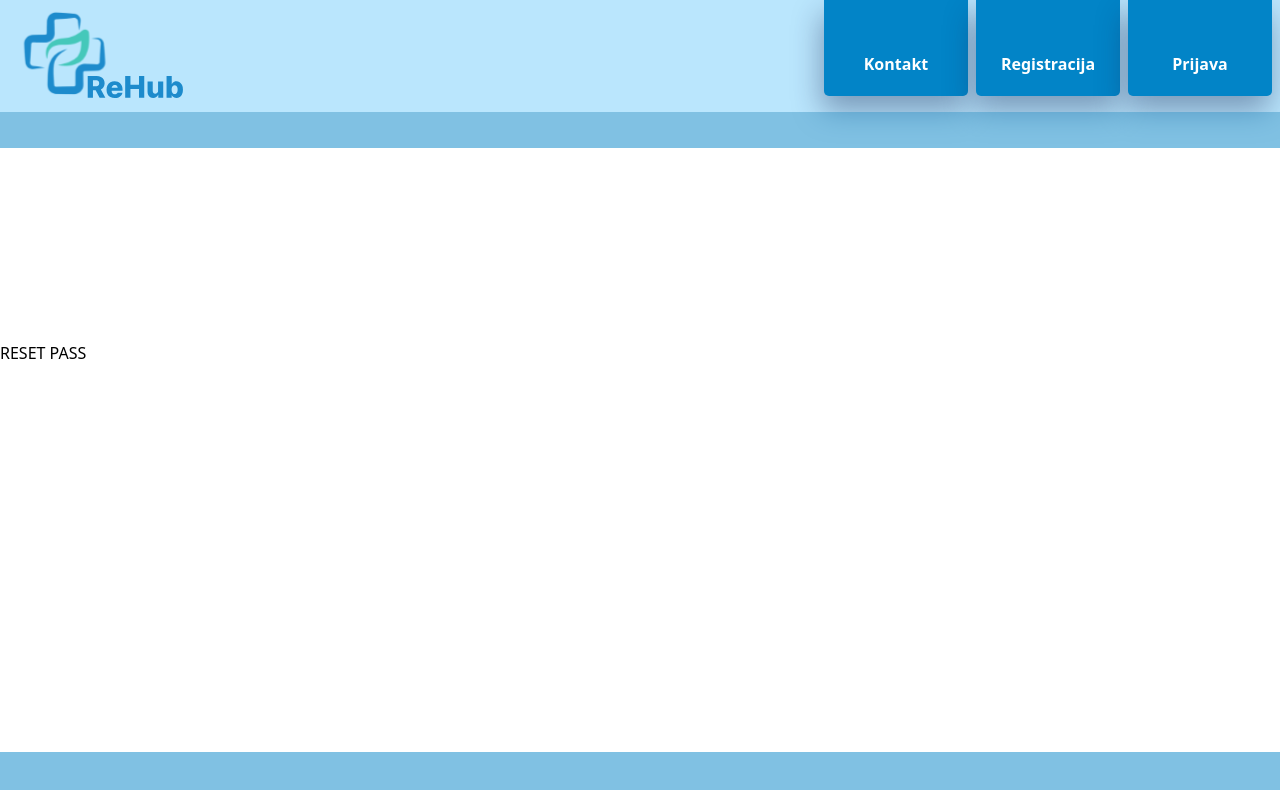
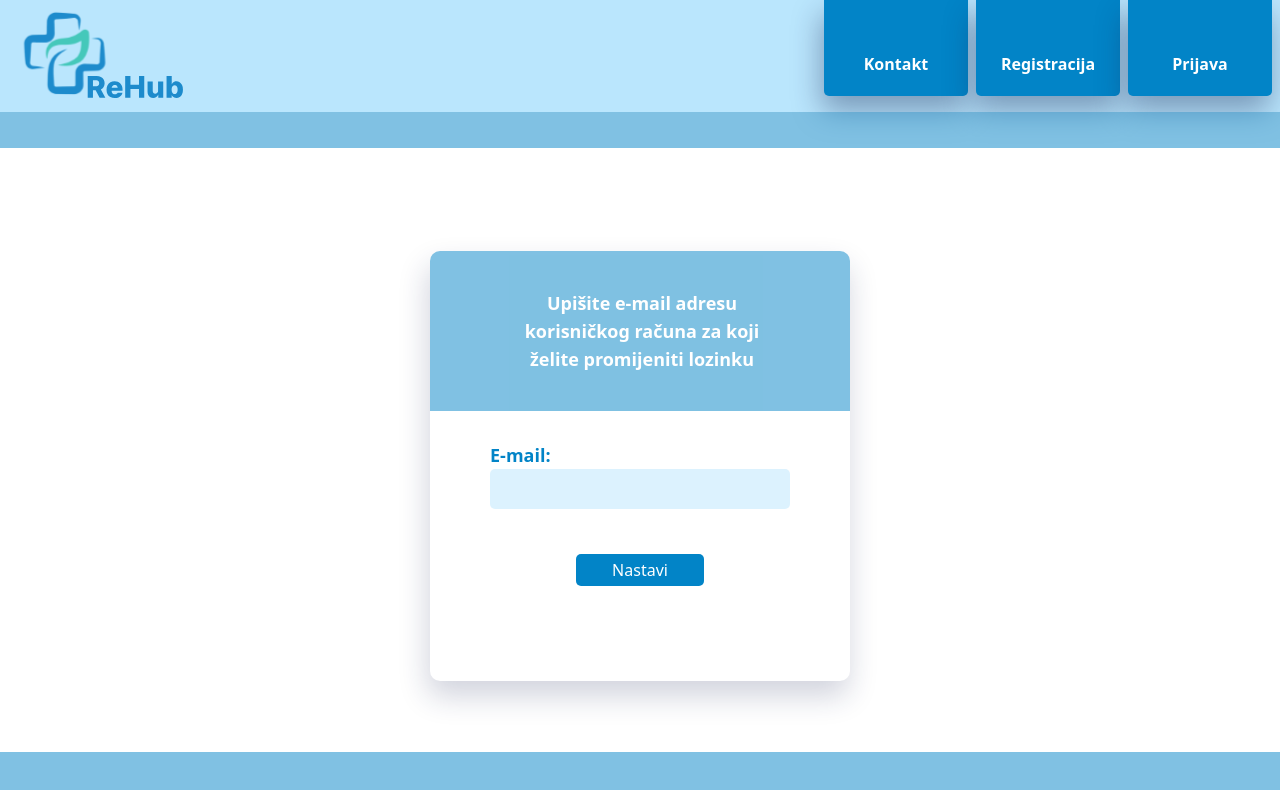
Before and after one commit to 7smurfs/rehub-frontend, a React (Create React App) app: page /passwordReset in a window 1280 px wide. Shown: the top 790 px of the page. Built offline with nearby package versions, Linux system fonts and the light colour scheme; the HTML template or start-up script is replaced by a standard one.

Commit message:
Make password reset main

```diff
--- a/src/components/PassResetMain.jsx
+++ b/src/components/PassResetMain.jsx
@@ -1,14 +1,29 @@
 import React from "react";
+import userIcon from "../assets/user-icon.svg";
+import hide from "../assets/hide-pass.svg";
+import show from "../assets/show-pass.svg";
+import {Link} from "react-router-dom";
 
 function PassResetMain() {
     return(
         <>
-            <div>
-                <span>RESET PASS</span>
-            </div>
-            <div>
+            <form className="flex justify-center">
+                <div
+                    className="w-[420px] h-[430px] bg-white [box-shadow:-2px_15px_30px_rgba(23,_37,_84,_0.2)] rounded-[10px] mt-8 flex flex-col">
+                    <div className="w-full h-40 bg-sky-600 opacity-50 rounded-tl-[10px] rounded-tr-[10px] flex justify-center items-center">
+                        <span className="text-white font-bold text-lg ml-1 w-2/3 text-center">Upišite e-mail adresu korisničkog računa za koji želite promijeniti lozinku</span>
+                    </div>
+                    <form className="flex-1 rounded-bl-[10px] rounded-br-[10px] flex flex-col items-center">
+                        <label className="font-bold text-sky-600 text-lg mt-[30px] self-start ml-[60px]">E-mail:</label>
+                        <input type="text" name="email" id="email"
+                               className="w-[300px] h-[40px] bg-sky-200 opacity-50 rounded-[5px] p-2"/>
 
-            </div>
+                        <button className="bg-sky-600 text-white pl-9 pr-9 pt-1 pb-1 rounded-[5px] mt-[45px]">Nastavi
+                        </button>
+                    </form>
+                </div>
+            </form>
+
         </>
     );
 }
```
